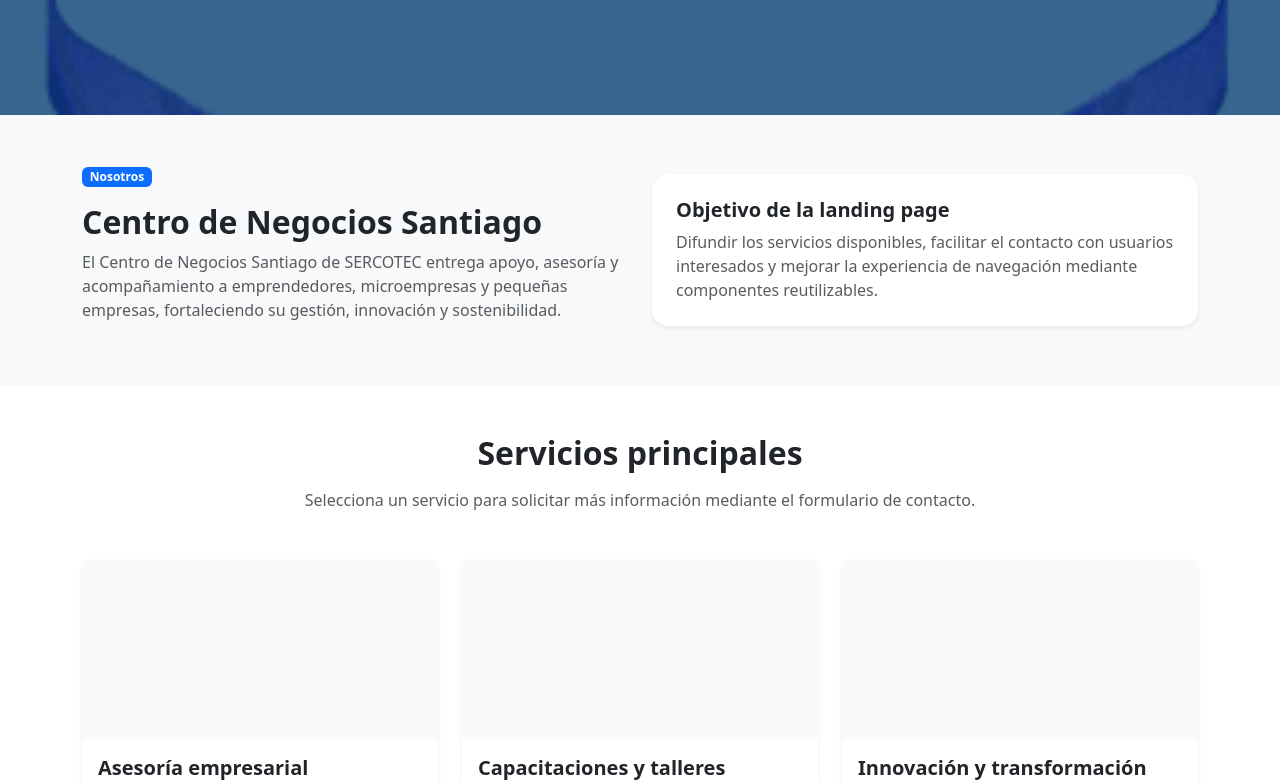
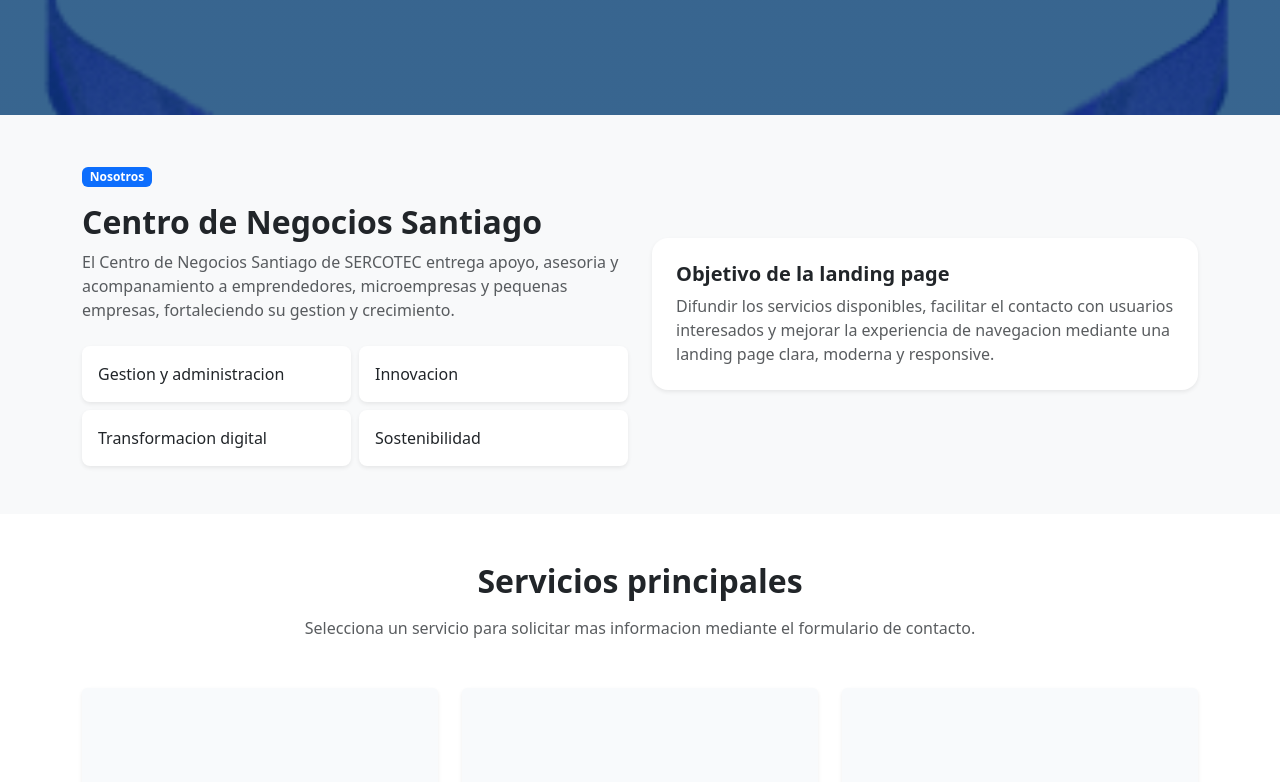
Before and after one commit to SebastianM69/EVA3_FRONTEND_MORALES_COVARRUBIAS, a React (Vite) app: page / in a window 1280 px wide. Shown: the part 605-1387 px from the top of the page. Built offline with nearby package versions, Linux system fonts and the light colour scheme.

Commit message:
Creacion de seccion Nosotros con consumo de datos

```diff
--- a/src/App.jsx
+++ b/src/App.jsx
@@ -1,6 +1,7 @@
 import { useEffect, useState } from 'react'
 import Navbar from './components/Navbar'
 import Hero from './components/Hero'
+import AboutSection from './components/AboutSection'
 import ServiceCard from './components/ServiceCard'
 import ContactForm from './components/ContactForm'
 import TestimonialsCarousel from './components/TestimonialsCarousel'
@@ -21,6 +22,7 @@ function App() {
 
     cargarServicios()
   }, [])
+
   return (
     <>
       <Navbar />
@@ -28,39 +30,16 @@ function App() {
       <main>
         <Hero />
 
-        <section id="nosotros" className="py-5 bg-light">
-          <div className="container">
-            <div className="row align-items-center g-4">
-              <div className="col-lg-6">
-                <span className="badge bg-primary mb-3">Nosotros</span>
-                <h2 className="fw-bold">Centro de Negocios Santiago</h2>
-                <p className="text-muted">
-                  El Centro de Negocios Santiago de SERCOTEC entrega apoyo,
-                  asesoría y acompañamiento a emprendedores, microempresas y
-                  pequeñas empresas, fortaleciendo su gestión, innovación y
-                  sostenibilidad.
-                </p>
-              </div>
-
-              <div className="col-lg-6">
-                <div className="p-4 bg-white rounded-4 shadow-sm">
-                  <h3 className="h5 fw-bold">Objetivo de la landing page</h3>
-                  <p className="text-muted mb-0">
-                    Difundir los servicios disponibles, facilitar el contacto
-                    con usuarios interesados y mejorar la experiencia de
-                    navegación mediante componentes reutilizables.
-                  </p>
-                </div>
-              </div>
-            </div>
-          </div>
-        </section>
+        <AboutSection />
 
         <section id="servicios" className="py-5">
           <div className="container">
-            <h2 className="fw-bold text-center mb-3">Servicios principales</h2>
+            <h2 className="fw-bold text-center mb-3">
+              Servicios principales
+            </h2>
+
             <p className="text-center text-muted mb-5">
-              Selecciona un servicio para solicitar más información mediante el formulario de contacto.
+              Selecciona un servicio para solicitar mas informacion mediante el formulario de contacto.
             </p>
 
             {cargandoServicios ? (
@@ -91,9 +70,12 @@ function App() {
         <section id="contacto" className="py-5 bg-light">
           <div className="container">
             <div className="text-center mb-4">
-              <h2 className="fw-bold">Contacto</h2>
+              <h2 className="fw-bold">
+                Contacto
+              </h2>
+
               <p className="text-muted">
-                Completa el formulario para solicitar información sobre los servicios del Centro de Negocios Santiago.
+                Completa el formulario para solicitar informacion sobre los servicios del Centro de Negocios Santiago.
               </p>
             </div>
 
--- /dev/null
+++ b/src/components/AboutSection.jsx
@@ -0,0 +1,90 @@
+import { useEffect, useState } from 'react'
+import { obtenerNosotros } from '../services/api'
+
+function AboutSection() {
+  const [nosotros, setNosotros] = useState(null)
+  const [cargando, setCargando] = useState(true)
+
+  useEffect(() => {
+    obtenerNosotros()
+      .then((datos) => {
+        setNosotros(datos)
+      })
+      .catch((error) => {
+        console.error('Error al obtener la informacion de nosotros:', error)
+      })
+      .finally(() => {
+        setCargando(false)
+      })
+  }, [])
+
+  if (cargando) {
+    return (
+      <section id="nosotros" className="py-5 bg-light">
+        <div className="container">
+          <div className="alert alert-info text-center mb-0">
+            Cargando informacion institucional...
+          </div>
+        </div>
+      </section>
+    )
+  }
+
+  if (!nosotros) {
+    return (
+      <section id="nosotros" className="py-5 bg-light">
+        <div className="container">
+          <div className="alert alert-warning text-center mb-0">
+            No fue posible cargar la informacion institucional.
+          </div>
+        </div>
+      </section>
+    )
+  }
+
+  return (
+    <section id="nosotros" className="py-5 bg-light">
+      <div className="container">
+        <div className="row align-items-center g-4">
+          <div className="col-lg-6">
+            <span className="badge bg-primary mb-3">
+              {nosotros.etiqueta}
+            </span>
+
+            <h2 className="fw-bold">
+              {nosotros.titulo}
+            </h2>
+
+            <p className="text-muted">
+              {nosotros.descripcion}
+            </p>
+
+            <div className="row g-2 mt-3">
+              {nosotros.areas.map((area) => (
+                <div className="col-sm-6" key={area}>
+                  <div className="p-3 bg-white rounded-3 shadow-sm h-100">
+                    {area}
+                  </div>
+                </div>
+              ))}
+            </div>
+          </div>
+
+          <div className="col-lg-6">
+            <div className="p-4 bg-white rounded-4 shadow-sm">
+              <h3 className="h5 fw-bold">
+                {nosotros.objetivoTitulo}
+              </h3>
+
+              <p className="text-muted mb-0">
+                {nosotros.objetivoDescripcion}
+              </p>
+            </div>
+          </div>
+        </div>
+      </div>
+    </section>
+  )
+}
+
+export default AboutSection
--- /dev/null
+++ b/src/data/nosotros.js
@@ -0,0 +1,15 @@
+export const nosotros = {
+  etiqueta: 'Nosotros',
+  titulo: 'Centro de Negocios Santiago',
+  descripcion:
+    'El Centro de Negocios Santiago de SERCOTEC entrega apoyo, asesoria y acompanamiento a emprendedores, microempresas y pequenas empresas, fortaleciendo su gestion y crecimiento.',
+  objetivoTitulo: 'Objetivo de la landing page',
+  objetivoDescripcion:
+    'Difundir los servicios disponibles, facilitar el contacto con usuarios interesados y mejorar la experiencia de navegacion mediante una landing page clara, moderna y responsive.',
+  areas: [
+    'Gestion y administracion',
+    'Innovacion',
+    'Transformacion digital',
+    'Sostenibilidad',
+  ],
+}
--- a/src/services/api.js
+++ b/src/services/api.js
@@ -1,6 +1,7 @@
 import { servicios } from '../data/servicios'
 import { preguntasFrecuentes } from '../data/preguntasFrecuentes'
 import { testimonios } from '../data/testimonios'
+import { nosotros } from '../data/nosotros'
 
 export async function obtenerServicios() {
   return Promise.resolve(servicios)
@@ -13,3 +14,7 @@ export async function obtenerPreguntasFrecuentes() {
 export async function obtenerTestimonios() {
   return Promise.resolve(testimonios)
 }
+
+export async function obtenerNosotros() {
+  return Promise.resolve(nosotros)
+}
```
Lines whose indentation alone changed are shown as unchanged.
